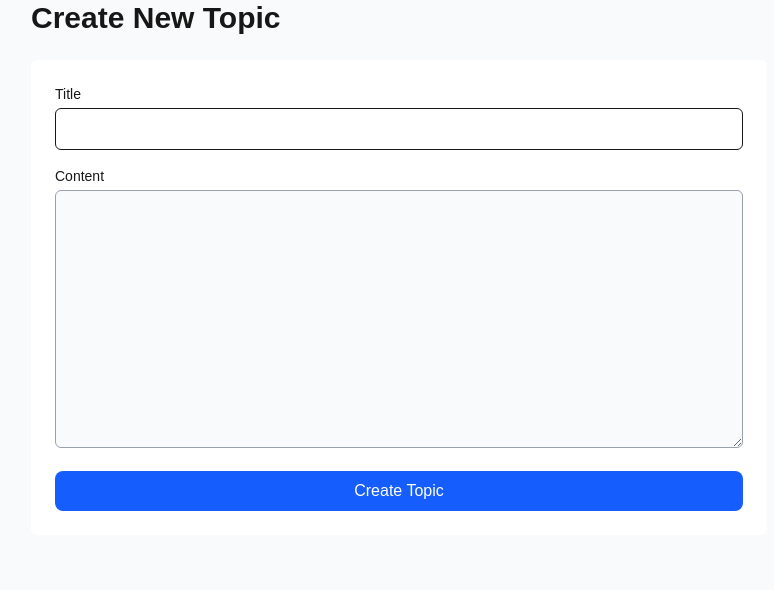
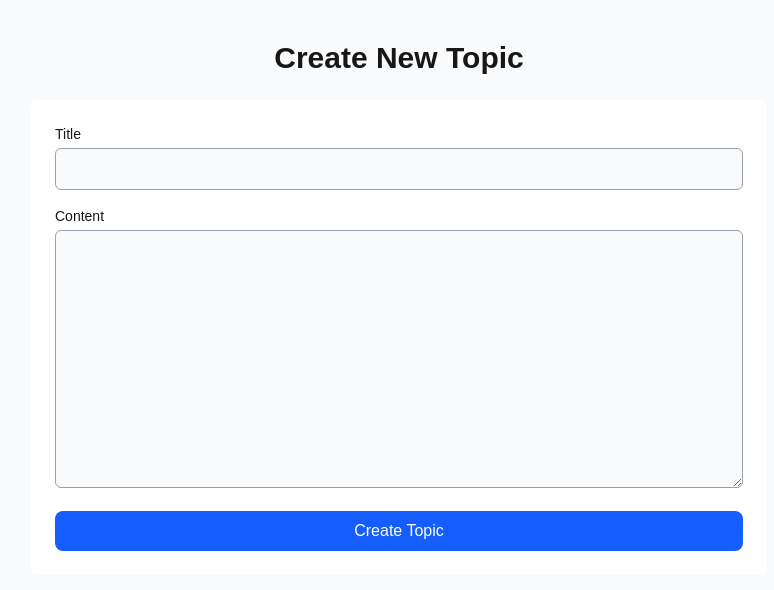
Before and after one commit to Lvhacker1/fullstack-forum-app, a Next.js app: page /category/1/new in a window 1280 px wide. Shown: the top 590 px of the page, without its empty margins (241-1015 px from the left). Built offline with nearby package versions, Linux system fonts and the light colour scheme.

Commit message:
update styling and match input to textarea

```diff
--- a/app/category/[slug]/new/page.tsx
+++ b/app/category/[slug]/new/page.tsx
@@ -52,16 +52,16 @@ const NewTopicPage = ({ params }: NewTopicPageProps) => {
 }
 
   return (
-    <div className="min-h-screen bg-gray-50">
+    <div className="min-h-screen bg-gray-50 py-10">
         <div className="max-w-3xl mx-auto px-4">
-            <h1 className="text-3xl font-bold mb-6">{createTopicPageText.heading}</h1>
+            <h1 className="text-3xl font-bold mb-6 text-center">{createTopicPageText.heading}</h1>
             {error && <ErrorMessage message={error} />}
             <form onSubmit={handleSubmit} className="bg-white p-6 rounded-md space-y-4">
                 <div>
                     <label className="block text-sm font-medium mb-1">
                         {createTopicPageText.titleLabel}
                     </label>
-                    <Input
+                    <Input className="p-2 border rounded-md w-full border-gray-400 bg-gray-50 focus:outline-none focus:border-black focus:bg-white transition placeholder-gray-400"
                     type="text"
                     value={title}
                     onChange={(e) => setTitle(e.target.value)}
```
